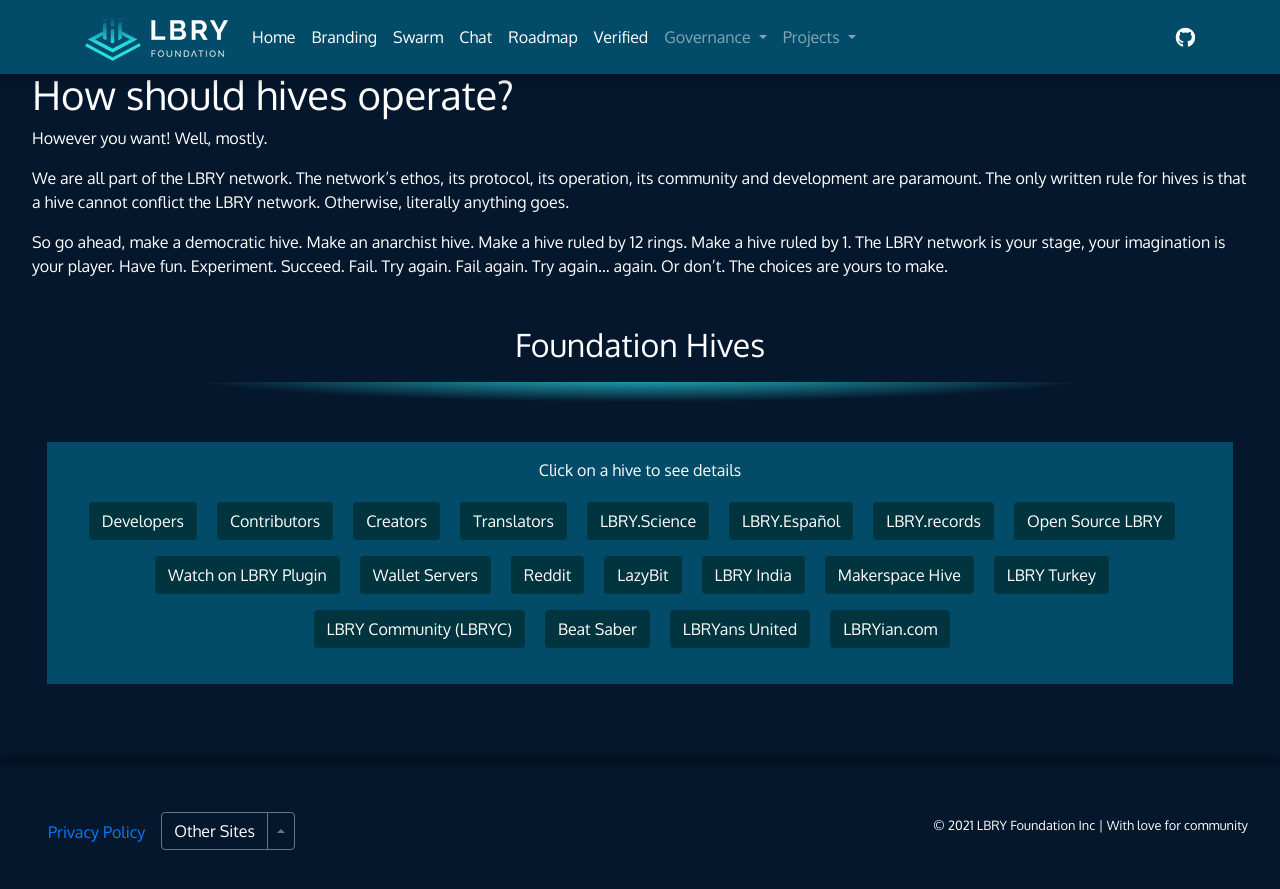
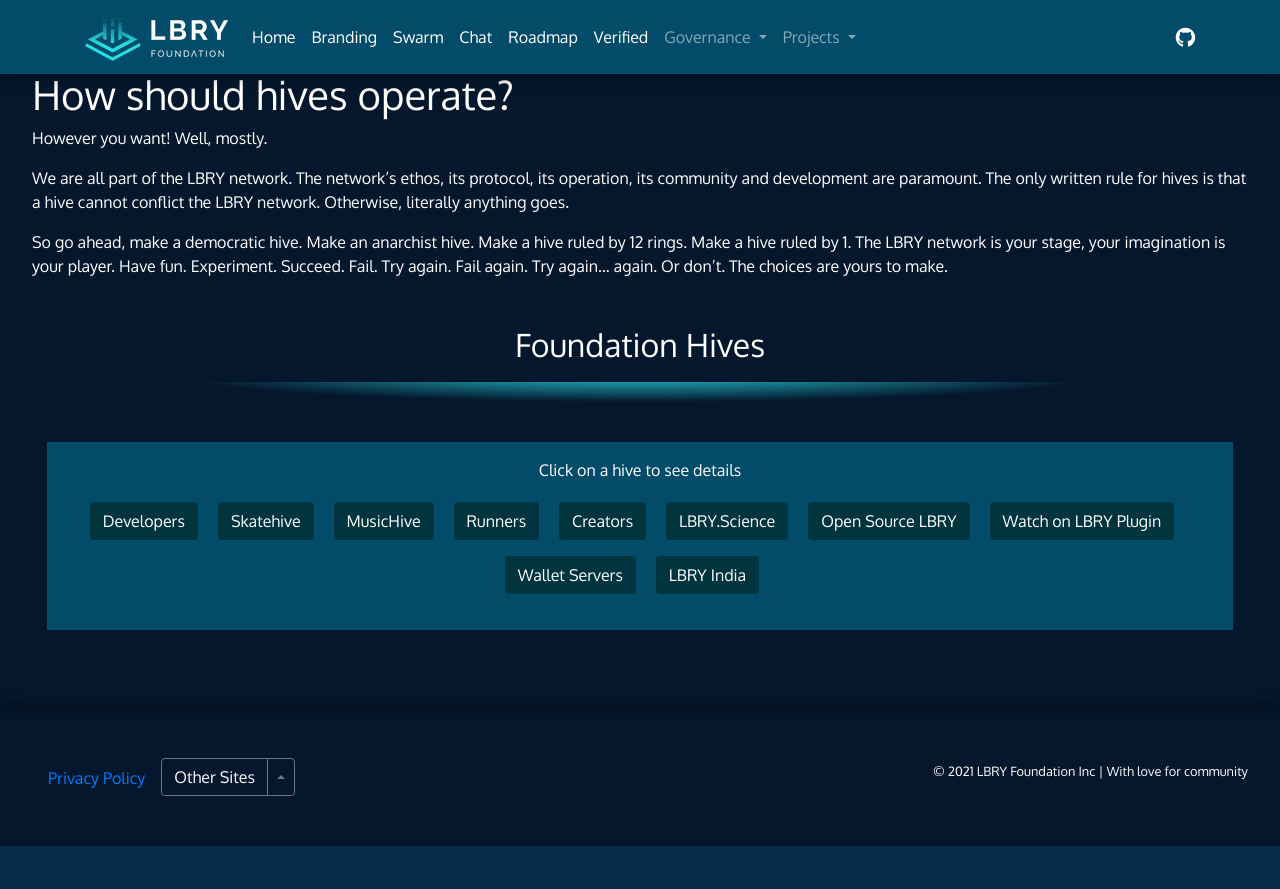
Before and after one commit to LBRYFoundation/lbryorg, a Jekyll site: the page built from pages/swarm.md, in a window 1280 px wide and 900 px high, scrolled down 1572 px. Shown: the top 889 px of the window. Built offline with Jekyll 4.4.1, drawn with Linux system fonts in a browser that asks for light colours; after the commit the page ends 2418 px from its top, so only the background shows below that.

Commit message:
Update to existing Hives

```diff
--- a/_includes/hives.html
+++ b/_includes/hives.html
@@ -12,29 +12,27 @@
                       Developers
                     </button>
 
-                    <button type="button" class="btn lbry-dark-green mb-3 mr-3" data-toggle="modal" data-target="#contributorsModal">
-                      Contributors
+                    <button type="button" class="btn lbry-dark-green mb-3 mr-3" data-toggle="modal" data-target="#skatehiveModal">
+                      Skatehive
+                    </button>
+
+                    <button type="button" class="btn lbry-dark-green mb-3 mr-3" data-toggle="modal" data-target="#musichiveModal">
+                      MusicHive
+                    </button>
+
+                    <button type="button" class="btn lbry-dark-green mb-3 mr-3" data-toggle="modal" data-target="#runnersModal">
+                      Runners
                     </button>
 
                     <button type="button" class="btn lbry-dark-green mb-3 mr-3" data-toggle="modal" data-target="#creatorsModal">
                       Creators
                     </button>
 
-                    <button type="button" class="btn lbry-dark-green mb-3 mr-3" data-toggle="modal" data-target="#translatorsModal">
-                      Translators
-                    </button>
 
                     <button type="button" class="btn lbry-dark-green mb-3 mr-3" data-toggle="modal" data-target="#LBRY_ScienceModal">
                       LBRY.Science
                     </button>
 
-                    <button type="button" class="btn lbry-dark-green mb-3 mr-3" data-toggle="modal" data-target="#LBRY_EspanolModal">
-                      LBRY.Español
-                    </button>
-
-                    <button type="button" class="btn lbry-dark-green mb-3 mr-3" data-toggle="modal" data-target="#LBRY_recordsModal">
-                      LBRY.records
-                    </button>
 
                     <button type="button" class="btn lbry-dark-green mb-3 mr-3" data-toggle="modal" data-target="#Open_Source_LBRYModal">
                       Open Source LBRY
@@ -48,41 +46,12 @@
                       Wallet Servers
                     </button>
 
-                    <button type="button" class="btn lbry-dark-green mb-3 mr-3" data-toggle="modal" data-target="#RedditModal">
-                      Reddit
-                    </button>
-
-                    <button type="button" class="btn lbry-dark-green mb-3 mr-3" data-toggle="modal" data-target="#LazyBitModal">
-                      LazyBit
-                    </button>
 
                     <button type="button" class="btn lbry-dark-green mb-3 mr-3" data-toggle="modal" data-target="#LBRY_IndiaModal">
                       LBRY India
                     </button>
 
-                    <button type="button" class="btn lbry-dark-green mb-3 mr-3" data-toggle="modal" data-target="#Makerspace_HiveModal">
-                      Makerspace Hive
-                    </button>
 
-                    <button type="button" class="btn lbry-dark-green mb-3 mr-3" data-toggle="modal" data-target="#LBRY_TurkeyModal">
-                      LBRY Turkey
-                    </button>
-
-                    <button type="button" class="btn lbry-dark-green mb-3 mr-3" data-toggle="modal" data-target="#LBRY_CommunityModal">
-                      LBRY Community (LBRYC)
-                    </button>
-
-                    <button type="button" class="btn lbry-dark-green mb-3 mr-3" data-toggle="modal" data-target="#Beat_SaberModal">
-                      Beat Saber
-                    </button>
-
-                    <button type="button" class="btn lbry-dark-green mb-3 mr-3" data-toggle="modal" data-target="#LBRYans_UnitedModal">
-                      LBRYans United
-                    </button>
-
-                    <button type="button" class="btn lbry-dark-green mb-3 mr-3" data-toggle="modal" data-target="#LBRYian_comModal">
-                      LBRYian.com
-                    </button>
 
                   </div>
                 </div>
```
